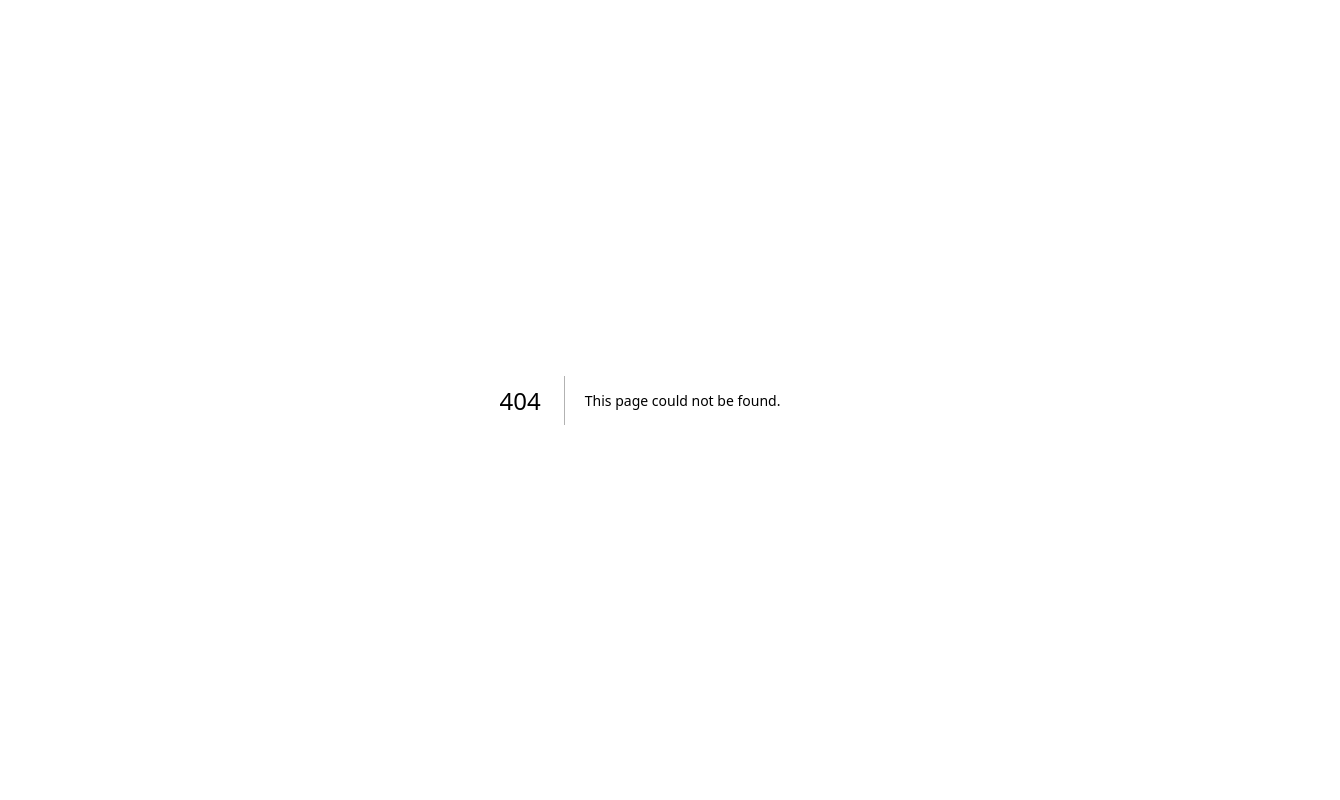
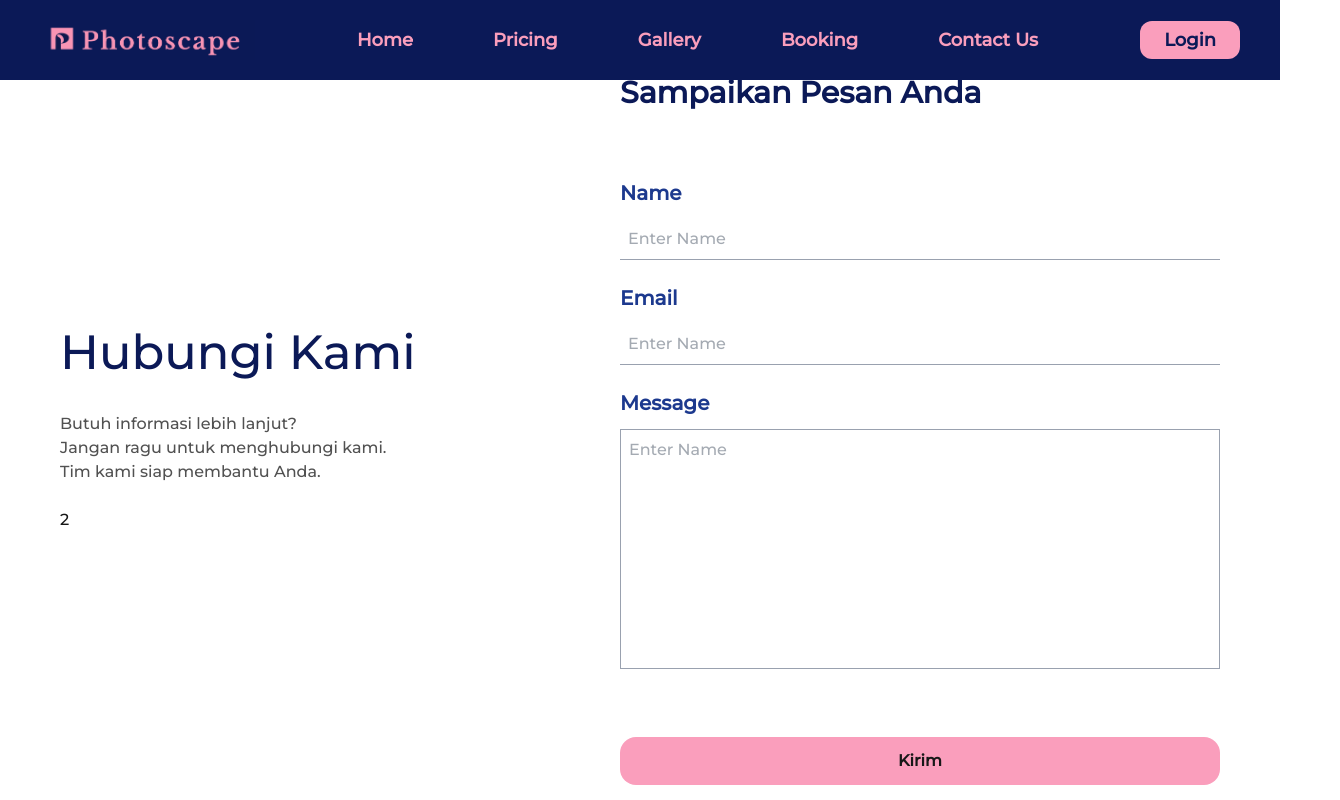
Before and after one commit to benayajosuaa/photoscape-frontend, a Next.js app: page /contact-us in a window 1280 px wide. Before the commit this address had no page. Shown: the top 800 px of the page, 1340 px wide, since content can reach past the window. Built offline with nearby package versions, Linux system fonts and the light colour scheme.

Commit message:
create : contact us (desktop only)

```diff
--- /dev/null
+++ b/src/app/(public)/contact-us/page.tsx
@@ -0,0 +1,84 @@
+import NavigationBar from "../../../utility/navbar/index"
+import Footer from "../../../utility/footer/index"
+import { Montserrat } from "next/font/google"
+import Link from "next/link"
+import { SlCalender } from "react-icons/sl";
+
+const monserratFont = Montserrat({
+  subsets: ["latin"],
+  weight: "500",
+})
+
+export default function Home() {
+  return (
+    <div className={`${monserratFont.className}`}>
+       <div>
+            <div className="fixed top-0 w-full">
+                <NavigationBar />
+            </div>
+
+            <div className="flex flex-row pt-30 p-15 justify-between h-screen items-center">
+                <div className="flex flex-col gap-y-6">
+                    <div className="flex flex-col gap-y-4">
+                        <span className="text-5xl text-[#0B1957] mb-5">Hubungi Kami</span>
+                        <span className="text-[#515151]">Butuh informasi lebih lanjut? <br/> Jangan ragu untuk menghubungi kami. <br/> Tim kami siap membantu Anda.</span>
+
+                    </div>
+                    <div>2</div>
+                </div>
+                <div className="flex flex-col gap-y-2 justify-start w-150">
+                    <div>
+                        <div className="text-[#0B1957] text-3xl font-bold mb-15">Sampaikan Pesan Anda</div>
+                    </div>
+                    {/* isi Form */}
+                    <div className="flex flex-col gap-y-6 w-180">
+                        <div className="flex flex-col gap-y-3 w-full max-w-md">
+                            <label className="text-xl font-semibold text-blue-900">
+                                Name
+                            </label>
+
+                            <input
+                                type="text"
+                                placeholder="Enter Name"
+                                className="border-b p-2 border-gray-400 w-150 focus:outline-none focus:border-blue-500  text-gray-600"
+                            />
+                        </div>
+                        <div className="flex flex-col gap-y-3 w-full max-w-md">
+                            <label className="text-xl font-semibold text-blue-900">
+                                Email
+                            </label>
+
+                            <input
+                                type="text"
+                                placeholder="Enter Name"
+                                className="border-b p-2 border-gray-400 w-150 focus:outline-none focus:border-blue-500  text-gray-600"
+                            />
+                        </div>
+                        <div className="flex flex-col gap-y-3 w-full max-w-md">
+                            <label className="text-xl font-semibold text-blue-900">
+                                Message
+                            </label>
+
+                            <textarea
+                                placeholder="Enter Name"
+                                className="border p-2 h-60 border-gray-400 w-150 focus:outline-none focus:border-blue-500 text-gray-600 resize-none"
+                            />
+                        </div>
+                    </div>
+
+                    <div>
+                        {/* send message */}
+                        <button className="w-full bg-[#FA9EBC] p-3 rounded-2xl mt-15">
+                            <span className="font-bold">Kirim</span>
+                        </button>
+                    </div>
+                </div>
+            </div>
+
+            <div>
+                <Footer />
+            </div>
+       </div>
+    </div>
+  );
+}
--- a/src/utility/footer/index.tsx
+++ b/src/utility/footer/index.tsx
@@ -33,6 +33,7 @@ export default function NavigationBar() {
                         <span><Link href="/pricing">Pricing</Link></span>
                         <span><Link href="/gallery">Gallery</Link></span>
                         <span><Link href="">Booking</Link></span>
+                        <span><Link href="/contact-us">Contact Us</Link></span>
                     </div>
                     <div className="flex flex-col gap-y-1">
                         <span className="font-bold text-xl mb-3">Contact Us</span>
--- a/src/utility/navbar/index.tsx
+++ b/src/utility/navbar/index.tsx
@@ -23,7 +23,7 @@ export default function NavigationBar() {
                 <span><Link href="/pricing">Pricing</Link></span>
                 <span><Link href="/gallery">Gallery</Link></span>
                 <span><Link href="">Booking</Link></span>
-                <span><Link href="">Contact Us</Link></span>
+                <span><Link href="/contact-us">Contact Us</Link></span>
 
             </div>
             <div>
```
